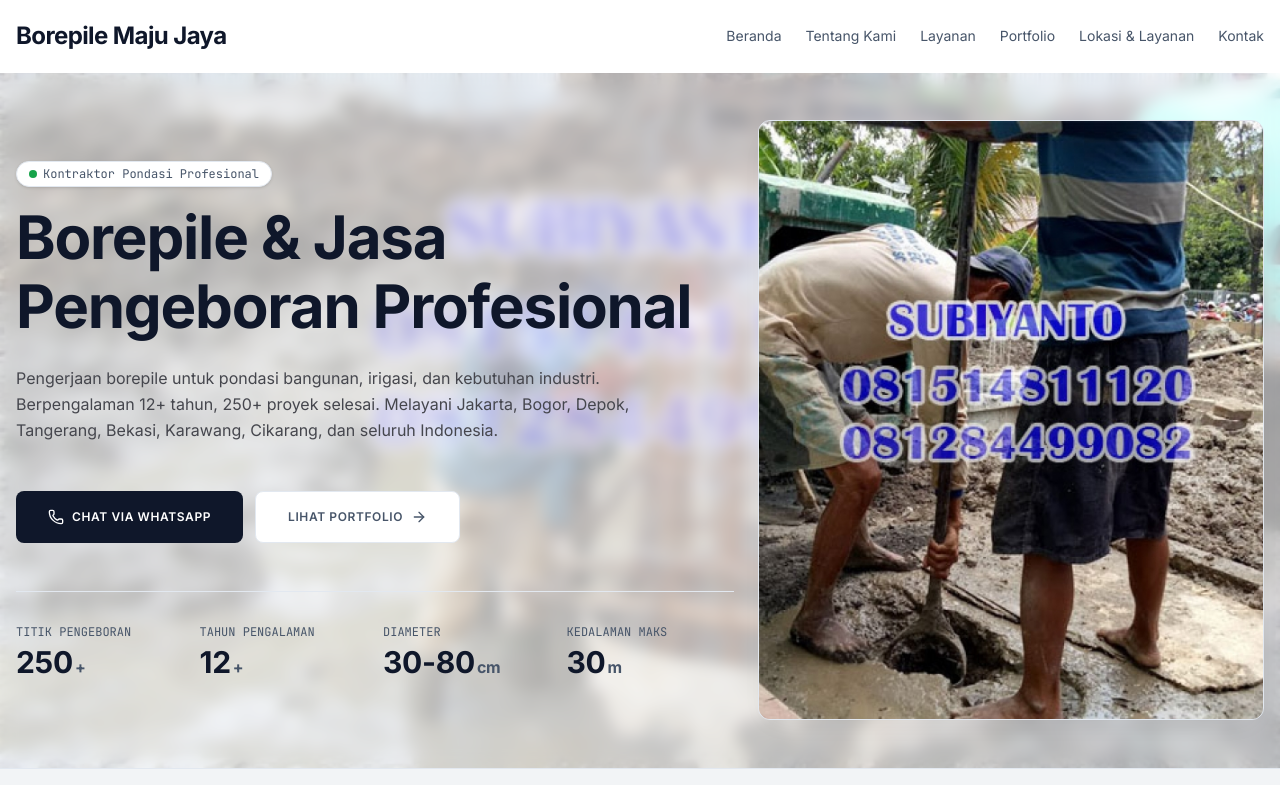
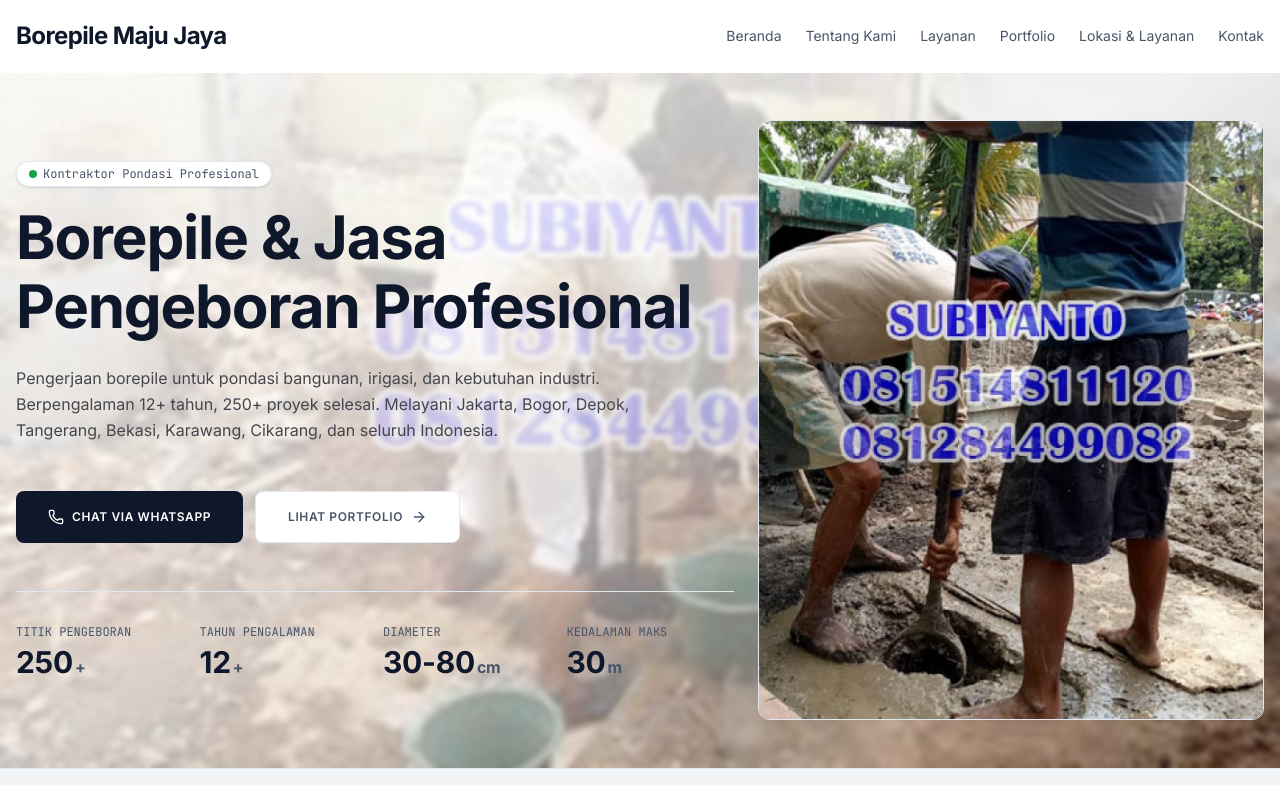
Before and after one commit to mjdevf/borepile-landing, a React (Vite) app: page / in a window 1280 px wide. Shown: the top 785 px of the page. Built offline with nearby package versions, Linux system fonts and the light colour scheme; a web font is replaced by a local one.

Commit message:
fix: hero BG to 04.jpg with gradient overlay, add Formspree honeypot field

```diff
--- a/src/components/sections/Footer.jsx
+++ b/src/components/sections/Footer.jsx
@@ -77,6 +77,11 @@ export default function Footer() {
               method="POST"
               className="rounded-lg border border-border-muted bg-surface p-6 shadow-[0_10px_30px_-10px_rgba(15,23,42,0.05)] md:p-8"
             >
+              {/* Honeypot — invisible to users, traps bots */}
+              <div className="absolute -left-[9999px]" aria-hidden="true">
+                <label htmlFor="_hp">Do not fill</label>
+                <input id="_hp" name="_gotcha" type="text" tabIndex={-1} autoComplete="off" />
+              </div>
               <div className="space-y-5">
                 <div className="grid grid-cols-1 gap-5 sm:grid-cols-2">
                   <div>
--- a/src/components/sections/Hero.jsx
+++ b/src/components/sections/Hero.jsx
@@ -16,10 +16,10 @@ export default function Hero() {
           className="h-full w-full bg-cover bg-center"
           style={{
             backgroundImage:
-              "url('/images/portfolio/01.jpg')",
+              "url('/images/portfolio/04.jpg')",
           }}
         />
-        <div className="absolute inset-0 bg-surface/80 backdrop-blur-sm md:bg-surface/60" />
+        <div className="absolute inset-0 bg-gradient-to-br from-surface/85 via-surface/70 to-primary/20 backdrop-blur-[2px]" />
       </div>
 
       <div className="relative z-10 mx-auto grid w-full max-w-7xl grid-cols-1 gap-6 px-4 py-12 md:grid-cols-12 md:px-10">
```
